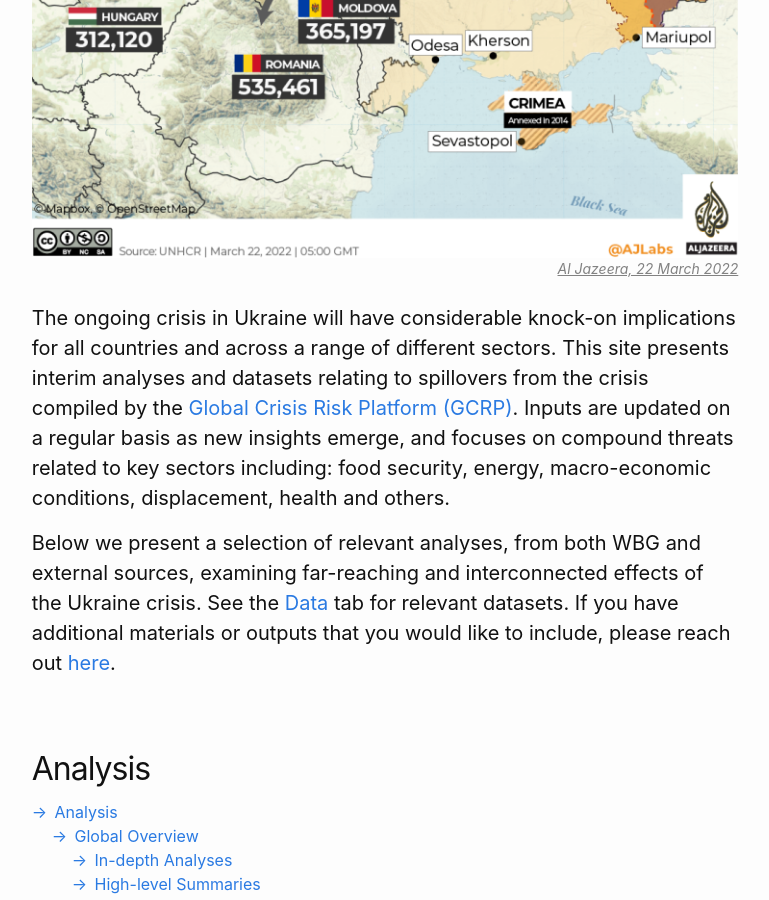
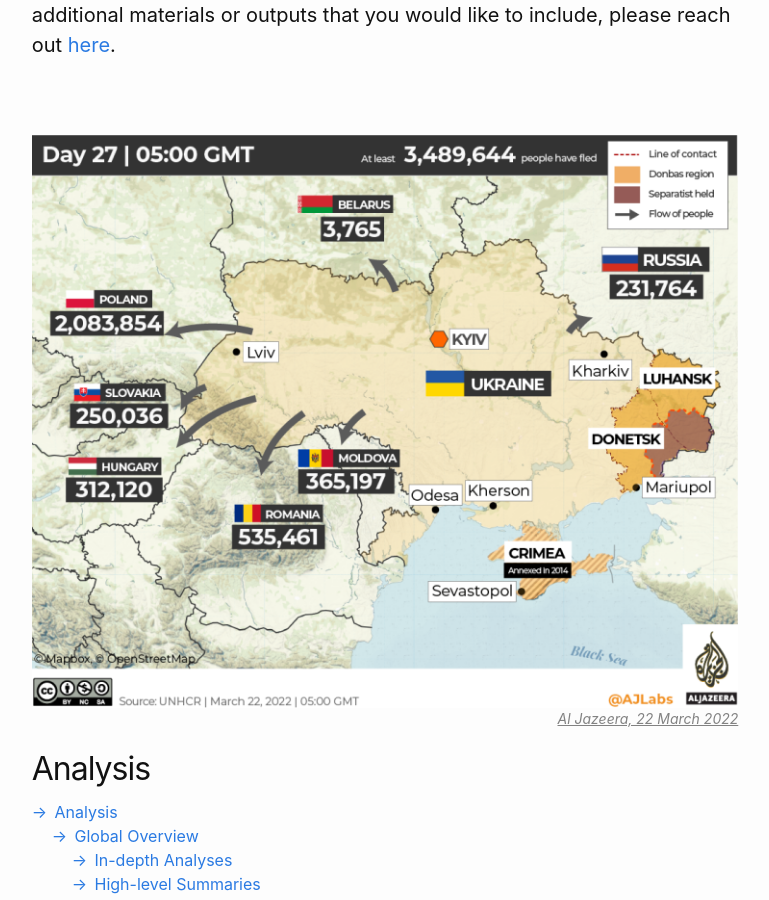
Before and after one commit to bennotkin/ukraine-corner, a Jekyll site: the page built from index.markdown, in a window 1280 px wide and 900 px high, scrolled down 461 px. Shown: the whole window, without its empty margins (255-1024 px from the left). Built offline with Jekyll 4.4.1, drawn with Linux system fonts in a browser that asks for light colours.

Commit message:
intro text on top

```diff
--- a/index.markdown
+++ b/index.markdown
@@ -9,14 +9,14 @@ title: ""
 <!-- ![Displacement UNHCR](assets/img/displacement-unhcr.png)
 *Displacement ([UNHCR](https://data2.unhcr.org/en/documents/details/91448))* -->
 
-![Displacement Map](assets/img/displacement-al-jazeera.png)
-*[Al Jazeera, 22 March 2022](https://www.aljazeera.com/news/2022/2/28/russia-ukraine-crisis-in-maps-and-charts-live-news-interactive)*
-
 <div class="intro" markdown="1">
 The ongoing crisis in Ukraine will have considerable knock-on implications for all countries and across a range of different sectors. This site presents interim analyses and datasets relating to spillovers from the crisis compiled by the [Global Crisis Risk Platform (GCRP)](https://worldbankgroup.sharepoint.com/sites/wbsites/GCRP/Pages/index.aspx). Inputs are updated on a regular basis as new insights emerge, and focuses on compound threats related to key sectors including: food security, energy, macro-economic conditions, displacement, health and others.
 
 Below we present a selection of relevant analyses, from both WBG and external sources, examining far-reaching and interconnected effects of the Ukraine crisis. See the [Data]({{ baseurl }}/Data) tab for relevant datasets. If you have additional materials or outputs that you would like to include, please reach out <a class="u-email" href="mailto:bnotkin@worldbank.org">here</a>.
 </div>
+
+![Displacement Map](assets/img/displacement-al-jazeera.png)
+*[Al Jazeera, 22 March 2022](https://www.aljazeera.com/news/2022/2/28/russia-ukraine-crisis-in-maps-and-charts-live-news-interactive)*
 
 # Analysis
 {: .post-title}
```
